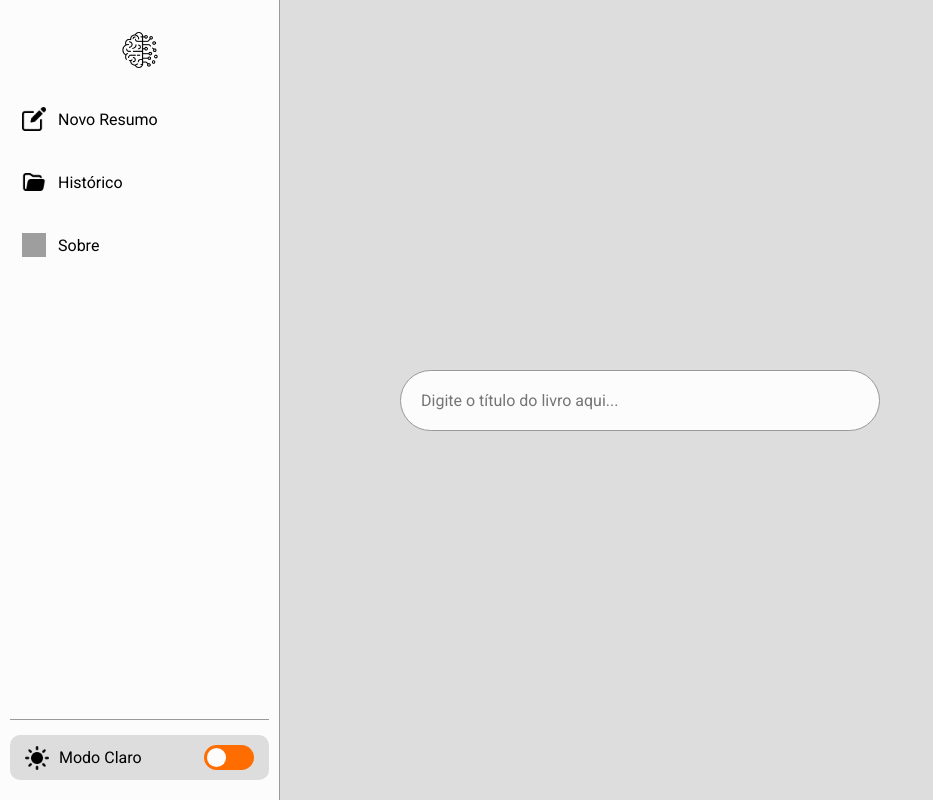
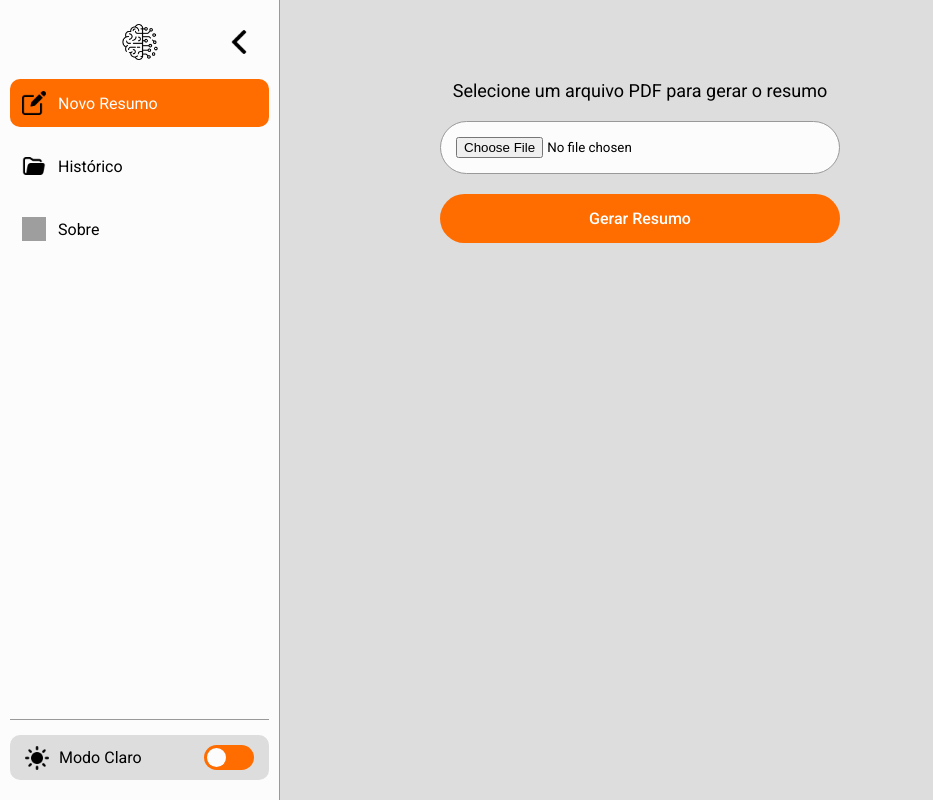
Before and after one commit to Theeus7/projeto-gilmar, a Python web app: template templates/index.html in a window 1280 px wide. Shown: the whole page, without its empty margins (0-933 px from the left). Run offline with Jinja, Linux system fonts and the light colour scheme; the template is opened without the code that fills it, so the values that code supplies are empty; grey boxes are pictures that could not be loaded.

Commit message:
Add files via upload
socorro D:

```diff
--- a/templates/index.html
+++ b/templates/index.html
@@ -2,44 +2,68 @@
 <html lang="pt-br">
   <head>
     <meta charset="UTF-8">
-  <link rel="stylesheet" href="{{ url_for('static', filename='styles.css') }}">
+    <link rel="stylesheet" href="/static/css/styles.css">
+
     <link rel="preconnect" href="https://fonts.googleapis.com">
     <link rel="preconnect" href="https://fonts.gstatic.com" crossorigin>
-  <link href="https://fonts.googleapis.com/css2?family=Inter:ital,opsz,wght@0,14..32,100..900;1,14..32,100..900&family=Roboto:ital,wght@0,100..900;1,100..900&display=swap" rel="stylesheet">
-  <title>Resumo de Livros</title>
+
+    <link
+      href="https://fonts.googleapis.com/css2?family=Inter:wght@400;500;700&family=Roboto:wght@400;500;700&display=swap"
+      rel="stylesheet"
+    >
+
+    <title>API de IA para Resumo de Livros</title>
   </head>
+
   <body class="theme--dark">
     <aside class="sidebar">
       <nav class="sidebar__menu">
-      <button class="menu__item menu__item--logo">
+        <div class="sidebar__header">
+          <div class="sidebar__logo-container">
             <img
-          data-icon-dark="{{ url_for('static', filename='images/logo-dark.png') }}"
-          data-icon-light="{{ url_for('static', filename='images/logo-light.png') }}"
+              data-icon-dark="/static/images/logo-dark.png"
+              data-icon-light="/static/images/logo-light.png"
               class="menu__logo"
-          alt="Logo">
+              alt="Logo"
+            >
+          </div>
+
+          <button class="sidebar__toggle" id="sidebar-toggle">
+            <img
+              data-icon-dark="/static/images/collapse-dark.png"
+              data-icon-light="/static/images/collapse-light.png"
+              class="menu__icon"
+            >
           </button>
-      <button class="menu__item">
+        </div>
+
+        <button class="menu__item" id="main-button">
           <img
-          data-icon-dark="{{ url_for('static', filename='images/write-dark.png') }}"
-          data-icon-light="{{ url_for('static', filename='images/write-light.png') }}"
+            data-icon-dark="/static/images/write-dark.png"
+            data-icon-light="/static/images/write-light.png"
             class="menu__icon"
-          alt="">
+            alt=""
+          >
           <span>Novo Resumo</span>
         </button>
-      <button class="menu__item">
+
+        <button class="menu__item" id="history-button">
           <img
-          data-icon-dark="{{ url_for('static', filename='images/history-dark.png') }}"
-          data-icon-light="{{ url_for('static', filename='images/history-light.png') }}"
+            data-icon-dark="/static/images/history-dark.png"
+            data-icon-light="/static/images/history-light.png"
             class="menu__icon"
-          alt="">
+            alt=""
+          >
           <span>Histórico</span>
         </button>
-      <button class="menu__item">
+
+        <button class="menu__item" id="about-button">
           <img
-          data-icon-dark="{{ url_for('static', filename='images/info-dark.png') }}"
-          data-icon-light="{{ url_for('static', filename='images/info-light.png') }}"
+            data-icon-dark="/static/images/info-dark.png"
+            data-icon-light="/static/images/info-light.png"
             class="menu__icon"
-          alt="">
+            alt=""
+          >
           <span>Sobre</span>
         </button>
       </nav>
@@ -48,10 +72,11 @@
         <div class="theme-switch">
           <div class="theme-switch__info">
             <img
-            data-icon-dark="{{ url_for('static', filename='images/theme-dark.png') }}"
-            data-icon-light="{{ url_for('static', filename='images/theme-light.png') }}"
+              data-icon-dark="/static/images/theme-dark.png"
+              data-icon-light="/static/images/theme-light.png"
               class="menu__icon"
-            alt="">
+              alt=""
+            >
             <label for="theme-toggle">Modo Escuro</label>
           </div>
           <div class="theme-switch__toggle" id="theme-toggle"></div>
@@ -59,10 +84,43 @@
       </div>
     </aside>
 
-  <main class="main">
-    <input type="text"class="main__input" placeholder="Digite o título do livro aqui...">
+    <main class="main" id="main">
+      <div class="upload-area">
+        <label for="file-upload" class="upload__label">
+          Selecione um arquivo PDF para gerar o resumo
+        </label>
+
+        <input
+          type="file"
+          id="file-upload"
+          class="upload__input"
+          accept=".pdf"
+        >
+
+        <button class="upload__button" id="submit-button">
+          Gerar Resumo
+        </button>
+      </div>
     </main>
 
-  <script src="{{ url_for('static', filename='main.js') }}"></script>
+    <div class="loader-area" id="loader-area">
+      <div class="loader"></div>
+    </div>
+
+    <div class="result-area" id="result-area">
+      <div class="result-card">
+        <h2>Resumo Gerado</h2>
+        <p id="result-text">
+          O resumo aparecerá aqui após o processamento do PDF.
+        </p>
+        <button class="upload__button" id="back-button">
+          Novo Resumo
+        </button>
+      </div>
+    </div>
+
+    <script src="/static/js/main.js"></script>
+    <script src="/static/js/themes.js"></script>
+    <script src="/static/js/sidebar.js"></script>
   </body>
 </html>
```
Lines whose indentation alone changed are shown as unchanged.
